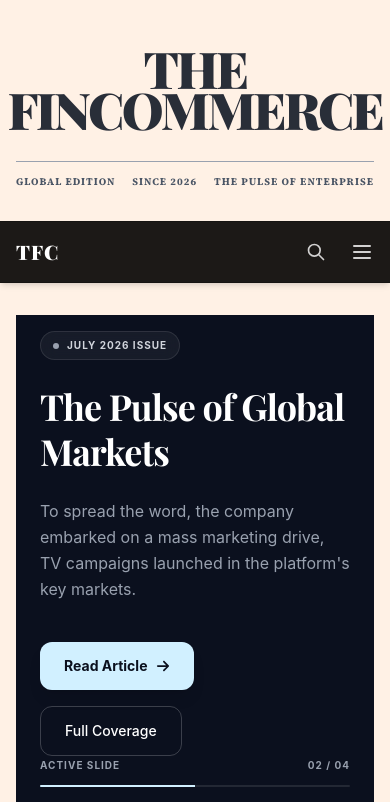
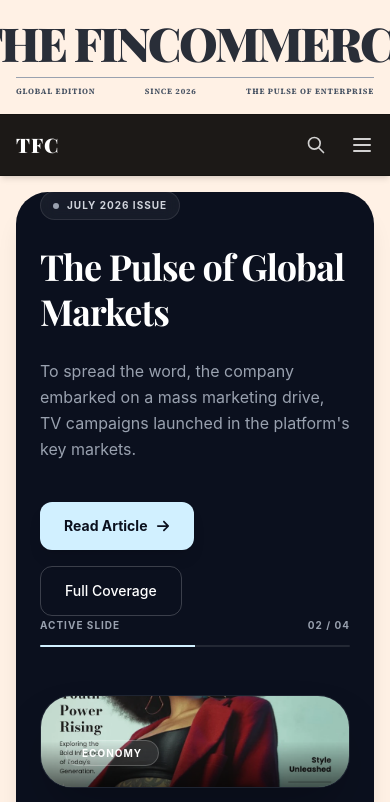
Before and after one commit to monju1190/The-FinCommerce, a Next.js app: page / in a window 390 px wide. Shown: the top 802 px of the page. Built offline with nearby package versions, Linux system fonts and the light colour scheme; a web font is replaced by a local one.

Commit message:
Scale masthead text responsively and ensure perfect 100vh hero fit

```diff
--- a/src/app/page.tsx
+++ b/src/app/page.tsx
@@ -8,8 +8,10 @@ import CtaSection from "@/components/shared/CtaSection";
 
 export default function Home() {
   return (
-    <main className="container mx-auto px-4 md:px-12 py-8">
-      <HeroSection />
+    <main className="container mx-auto px-4 md:px-12 pb-8">
+      <div className="pt-4 md:pt-6">
+        <HeroSection />
+      </div>
       <MagazineSection />
       <BusinessSection />
       <DualGridSection />
--- a/src/components/home/HeroSection.tsx
+++ b/src/components/home/HeroSection.tsx
@@ -49,9 +49,9 @@ export default function HeroSection() {
   }, []);
 
   return (
-    <section className="bg-[#0b101e] relative overflow-hidden" data-purpose="hero-slider">
-      <div className="container mx-auto px-6 md:px-12 flex flex-col justify-center h-[calc(100vh-180px)] md:h-[calc(100vh-280px)] min-h-[500px]">
-        <div className="flex flex-col lg:flex-row items-center gap-8 lg:gap-16 relative w-full h-[85%] lg:h-[90%]">
+    <section className="bg-[#0b101e] relative overflow-hidden rounded-[2rem] shadow-xl" data-purpose="hero-slider">
+      <div className="w-full px-6 md:px-12 flex flex-col justify-center h-[calc(100svh-200px)] md:h-[calc(100svh-250px)] min-h-[500px]">
+        <div className="flex flex-col lg:flex-row items-center gap-8 lg:gap-16 relative w-full h-[90%] lg:h-[85%] max-w-[1600px] mx-auto">
 
           {/* Left Content */}
           <div className="flex-1 w-full relative z-10 flex flex-col justify-center">
--- a/src/components/layout/MainHeader.tsx
+++ b/src/components/layout/MainHeader.tsx
@@ -9,11 +9,11 @@ export default function MainHeader() {
   return (
     <>
       {/* Masthead (at the very top, before header) */}
-      <div className="w-full text-center pt-12 pb-8 px-4 bg-[var(--color-ft-pink)] flex flex-col items-center justify-center relative">
-        <h1 className="font-black tracking-tighter leading-[0.8] text-[13vw] md:text-[120px] lg:text-[160px] uppercase select-none text-gray-900 font-display pb-4 inline-block opacity-90 mix-blend-multiply">
+      <div className="w-full text-center pt-6 pb-4 px-4 bg-[var(--color-ft-pink)] flex flex-col items-center justify-center relative overflow-hidden">
+        <h1 className="font-black tracking-tighter leading-[0.8] text-[12vw] sm:text-[10vw] md:text-[8vw] xl:text-[100px] uppercase select-none text-gray-900 font-display pb-2 inline-block opacity-90 mix-blend-multiply whitespace-nowrap">
           The FinCommerce
         </h1>
-        <div className="w-full max-w-4xl border-t border-gray-400 mt-4 flex items-center justify-between pt-3 text-[10px] font-bold tracking-widest uppercase text-gray-600 font-sans">
+        <div className="w-full max-w-4xl border-t border-gray-400 mt-2 flex items-center justify-between pt-2 text-[8px] md:text-[10px] font-bold tracking-widest uppercase text-gray-600 font-sans">
           <span>Global Edition</span>
           <span>Since 2026</span>
           <span>The Pulse of Enterprise</span>
```
